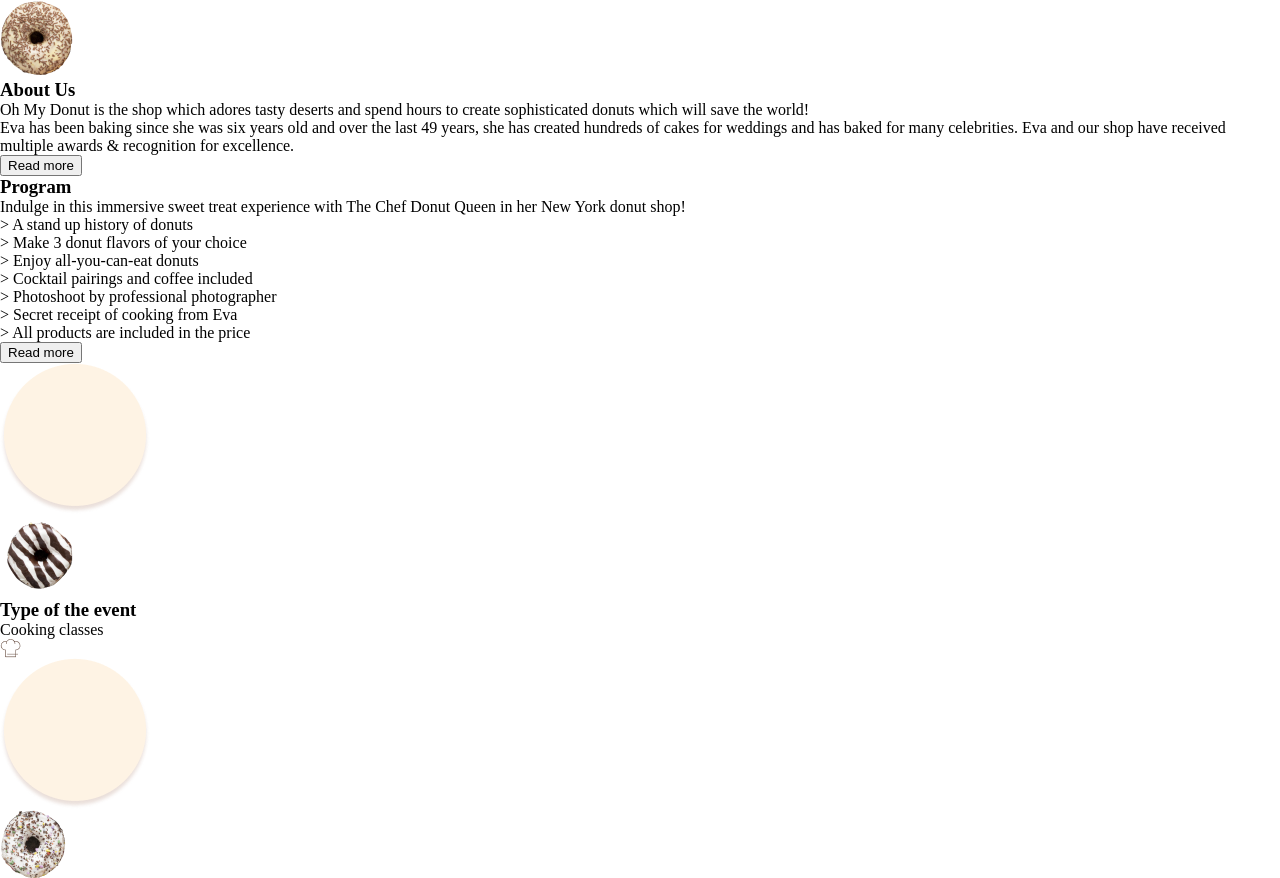
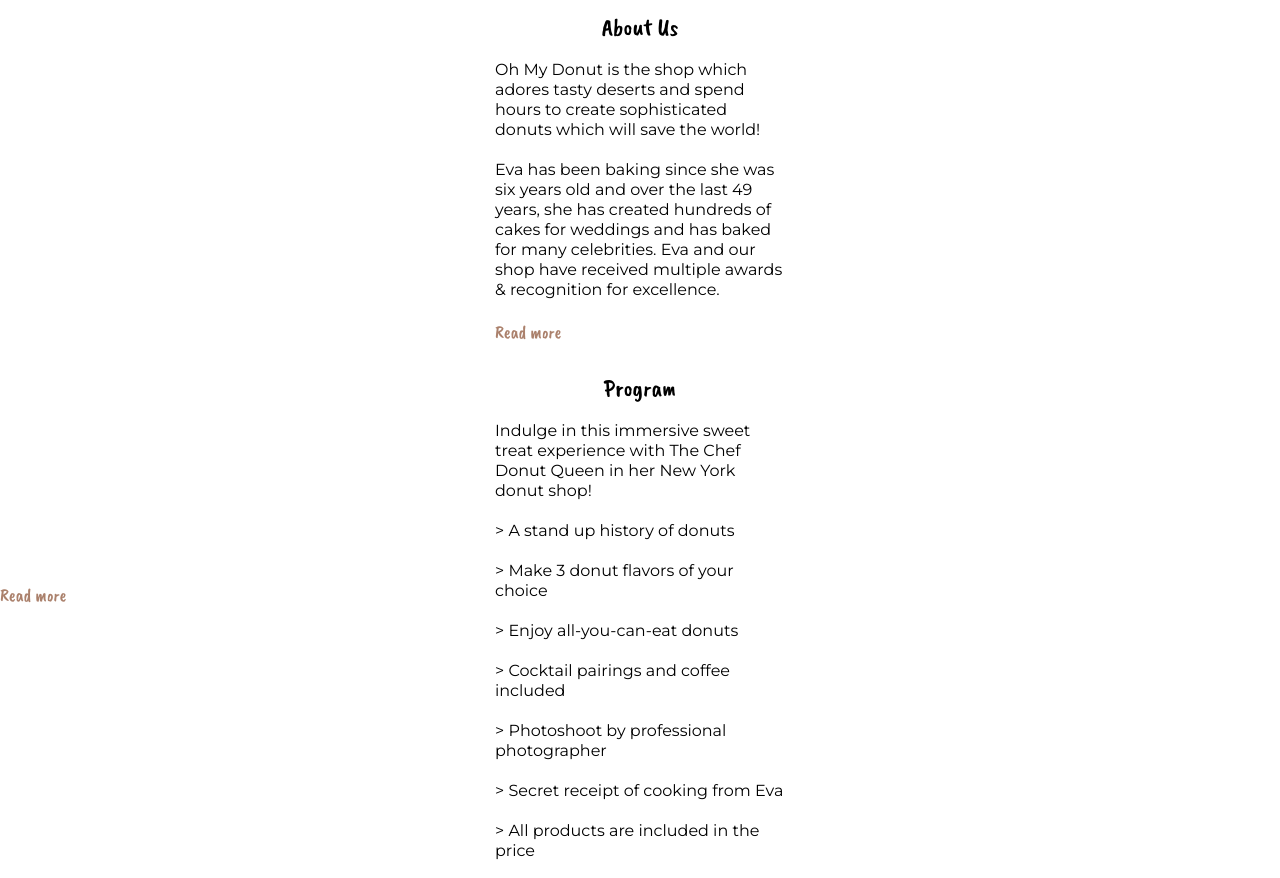
Before and after one commit to anastasiiaLoz/donut-website-react, a React app: page / in a window 1280 px wide. Shown: the part 2003-2881 px from the top of the page. Built offline with nearby package versions, Linux system fonts and the light colour scheme.

Commit message:
Styling
Styling About Section
Styling Reusable Component Event

```diff
--- a/src/components/about/about/StyledAbout.module.css
+++ b/src/components/about/about/StyledAbout.module.css
@@ -3,3 +3,81 @@
     top: -154px;
     left: 0;
 }
+
+.cupcakeBox{
+    margin: 0 auto;
+}
+
+.singleDonut{
+    position: relative;
+    bottom: 87px;
+    left: 80px;
+}
+
+.aboutUsTitle, .programTitle{
+    font-family: 'Caveat Brush';
+    font-style: normal;
+    font-weight: 400;
+    font-size: 24px;
+    line-height: 65px;
+    text-align: center;
+}
+
+.aboutUsFirstParagraph,
+.aboutUsSecondParagraph,
+.programParagraph{
+    font-family: 'Montserrat';
+    font-style: normal;
+    font-weight: 400;
+    font-size: 16px;
+    line-height: 20px;
+}
+
+.readMoreButton{
+    font-family: 'Caveat Brush';
+    font-style: normal;
+    font-weight: 400;
+    font-size: 18px;
+    line-height: 65px;
+    color: #AB816C;
+    border: none;
+    background-color: transparent;
+    padding: 0;
+}
+
+.aboutUs, .program{
+    width: 290px;
+    height: 242px;
+    margin: 0 auto;
+}
+
+.aboutUsFirstParagraph{
+    padding-bottom: 20px;
+}
+
+.aboutUs{
+position: relative;
+top: -84px;
+}
+
+.program{
+position: relative;
+    top: 35px;
+}
+
+.program > p:not(:last-child){
+    padding-bottom: 20px;
+}
+
+.eventContainer{
+    position: relative;
+    top: 300px;
+    /* margin: 0 auto; */
+    display: flex;
+    flex-direction: row;
+    flex-wrap: wrap;
+}
+
+.eventContainer:nth-child(2){
+margin-left: 10px;
+}
--- a/src/components/about/eventCircle/EventCircle.js
+++ b/src/components/about/eventCircle/EventCircle.js
@@ -4,8 +4,8 @@ import circleBg from "../../img/circleBg.png"
 
 export const EventCircle = ({imgURL, desription, title, details, name, imgUrl}) => {
   return (
-    <div>
-        <img src={circleBg} alt="Light Circle Background"/>
+    <div className={s.eventContainer}>
+        <img className={s.circleBg} src={circleBg} alt="Light Circle Background"/>
         <img className={s.eventImg} src={imgURL} alt={desription}/>
         <h3 className={s.eventTitle}>{title}</h3>
         <p className={s.eventDetails}>{details}</p>
--- a/src/components/about/eventCircle/StyledEventCircle.module.css
+++ b/src/components/about/eventCircle/StyledEventCircle.module.css
@@ -1,3 +1,42 @@
+.circleBg{
+    position: absolute;
+}
+
+.eventImg{
+    position: relative;
+    top: -34px;
+    left: 40px;
+}
+
+.eventTitle {
+    font-family: 'Caveat Brush';
+    font-style: normal;
+    font-weight: 400;
+    font-size: 18px;
+    line-height: 23px;
+    text-align: center;
+}
+
 .eventTitle{
+    position: relative;
+    top: -30px;
+    left: -85px;
+}
 
+.eventDetails {
+    position: relative;
+    top: -19px;
+    left: -85px;
+    font-family: 'Montserrat';
+    font-style: normal;
+    font-weight: 400;
+    font-size: 14px;
+    line-height: 17px;
+    text-align: center;
 }
+
+.eventSvg{
+    position: relative;
+    top: -5px;
+    left: 62px;
+}
--- a/src/components/burgerMenu/StyledBurgerMenu.module.css
+++ b/src/components/burgerMenu/StyledBurgerMenu.module.css
@@ -3,7 +3,6 @@
   height: 100%;
   position: absolute;
   background: rgba(254, 243, 228, 0.9);
-  /* backdrop-filter: blur(4px); */
   top: 0;
   left: 0;
   z-index: 500;
```
Also changed, not shown: src/components/about/about/About.js (+5 -3 lines).
